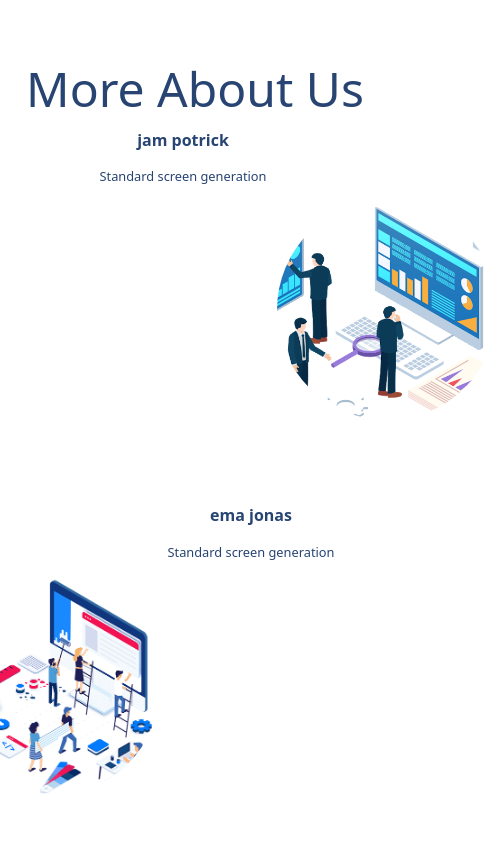
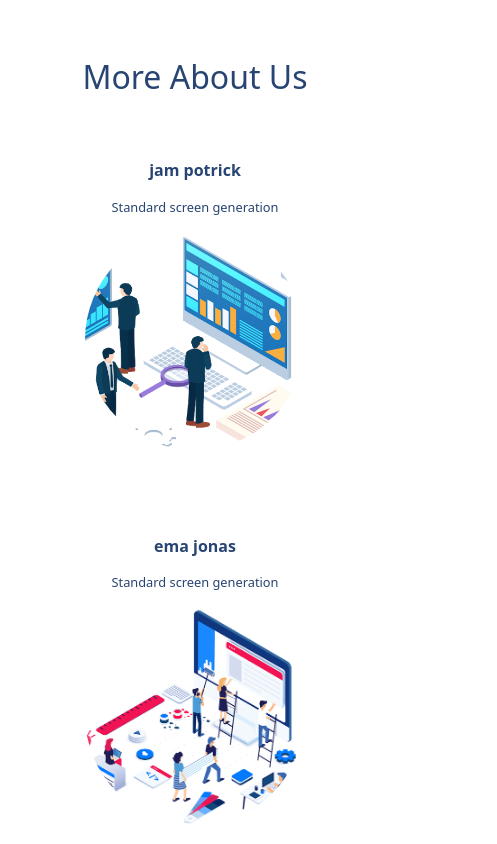
Before and after one commit to mehrnaz98/creative-agency-website, a website: page index.html in a window 390 px wide. Shown: the part 2080-2924 px from the top of the page, 497 px wide, since content can reach past the window. Drawn offline with nearby package versions, Linux system fonts and the light colour scheme; files that its build step writes are made by us from their sources.

Commit message:
discover responsiveness updated in small devices

```diff
--- a/sass/_base.scss
+++ b/sass/_base.scss
@@ -5,9 +5,6 @@ $color-primary-dark: #274472;
 $color-secondary: #c3e0e5;
 
 $color-blue-light: #5885af;
-
-$color-black: #000000;
-$color-white: #ffffff;
 
 $color-black: #000000;
 $color-white: #ffffff;
--- a/sass/_discover.scss
+++ b/sass/_discover.scss
@@ -63,6 +63,25 @@
     }
   }
 
+  @media screen and (max-width: $bp-large) {
+    &__card {
+      &__content {
+        padding: 0 0rem;
+
+        &--1,
+        &--3 {
+          margin-left: 0rem;
+          margin-right: -12rem;
+        }
+
+        &--2 {
+          margin-left: 0rem;
+          margin-right: 0rem;
+        }
+      }
+    }
+  }
+
   @media screen and (max-width: $bp-medium) {
     &__card {
       grid-template-columns: repeat(auto-fit, minmax(25rem, 1fr));
@@ -70,18 +89,39 @@
         div {
           padding: 3rem 0;
         }
+
+        &--1,
+        &--3 {
+          margin-right: 0rem;
+          margin-left: 0rem;
+        }
+
+        &--2 {
+          margin-left: 0rem;
+        }
       }
       &__content {
         padding: 0 0.5rem;
+
+        &--2 {
+          margin-left: 0rem;
+          margin-right: 0rem;
+        }
       }
     }
   }
 
   @media screen and (max-width: $bp-small) {
     grid-column: full-start / full-end;
+
+    &__heading {
+      font-size: 4rem;
+      margin-bottom: 2rem;
+    }
     &__card {
       &__content {
         text-align: center;
+        margin-right: 0rem;
       }
     }
   }
--- a/sass/_gallery.scss
+++ b/sass/_gallery.scss
@@ -29,6 +29,10 @@
       padding-right: 10rem;
       margin-top: 1rem;
       margin-bottom: -3rem;
+
+      @media screen and (max-width: $bp-medium) {
+        padding-right: 1rem;
+      }
     }
   }
 
--- a/sass/_typography.scss
+++ b/sass/_typography.scss
@@ -1,5 +1,4 @@
 .heading-primary {
-  // @extend %heading;
   font-weight: 600;
   text-align: center;
   color: $color-white;
```
Also changed, not shown: css/style.css.
